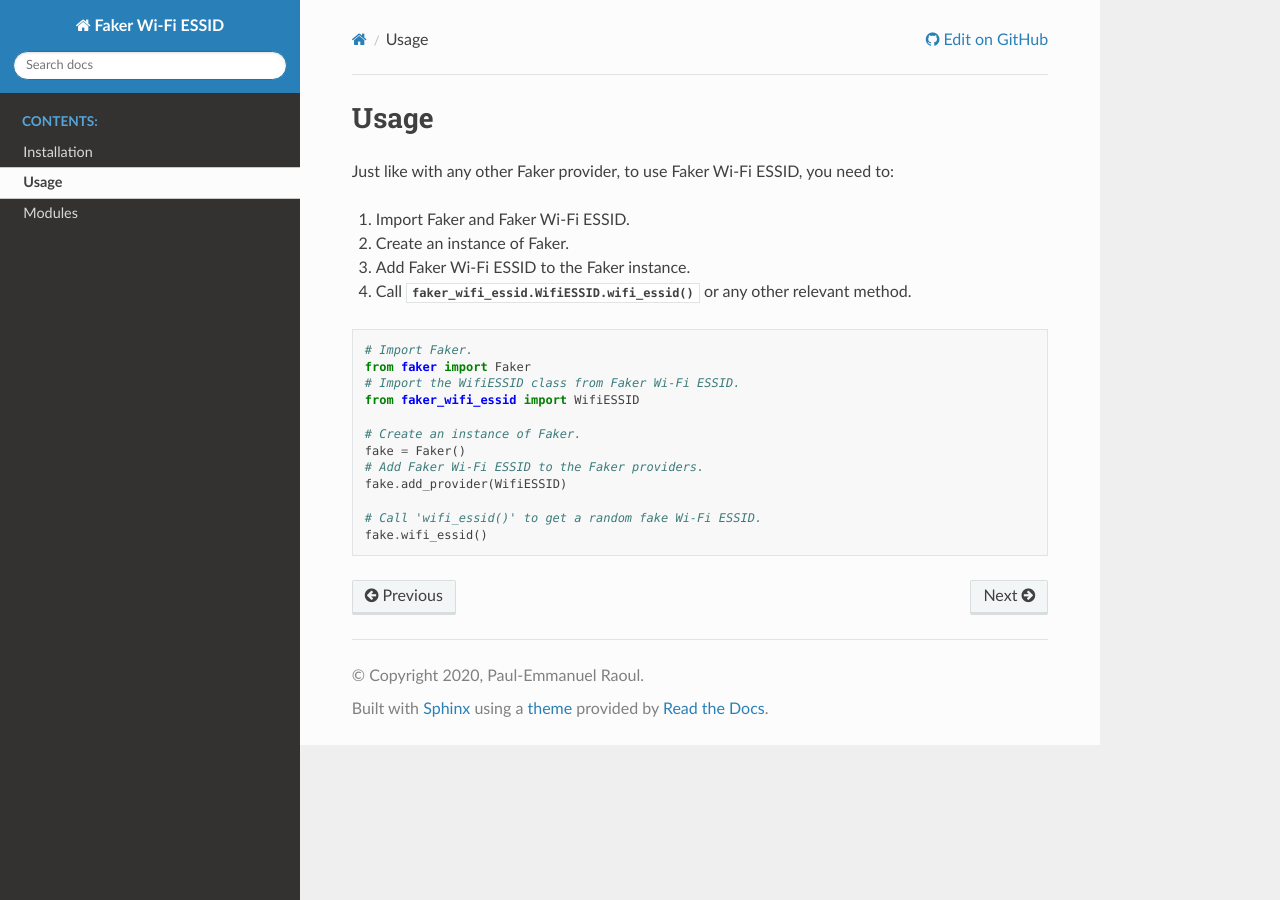
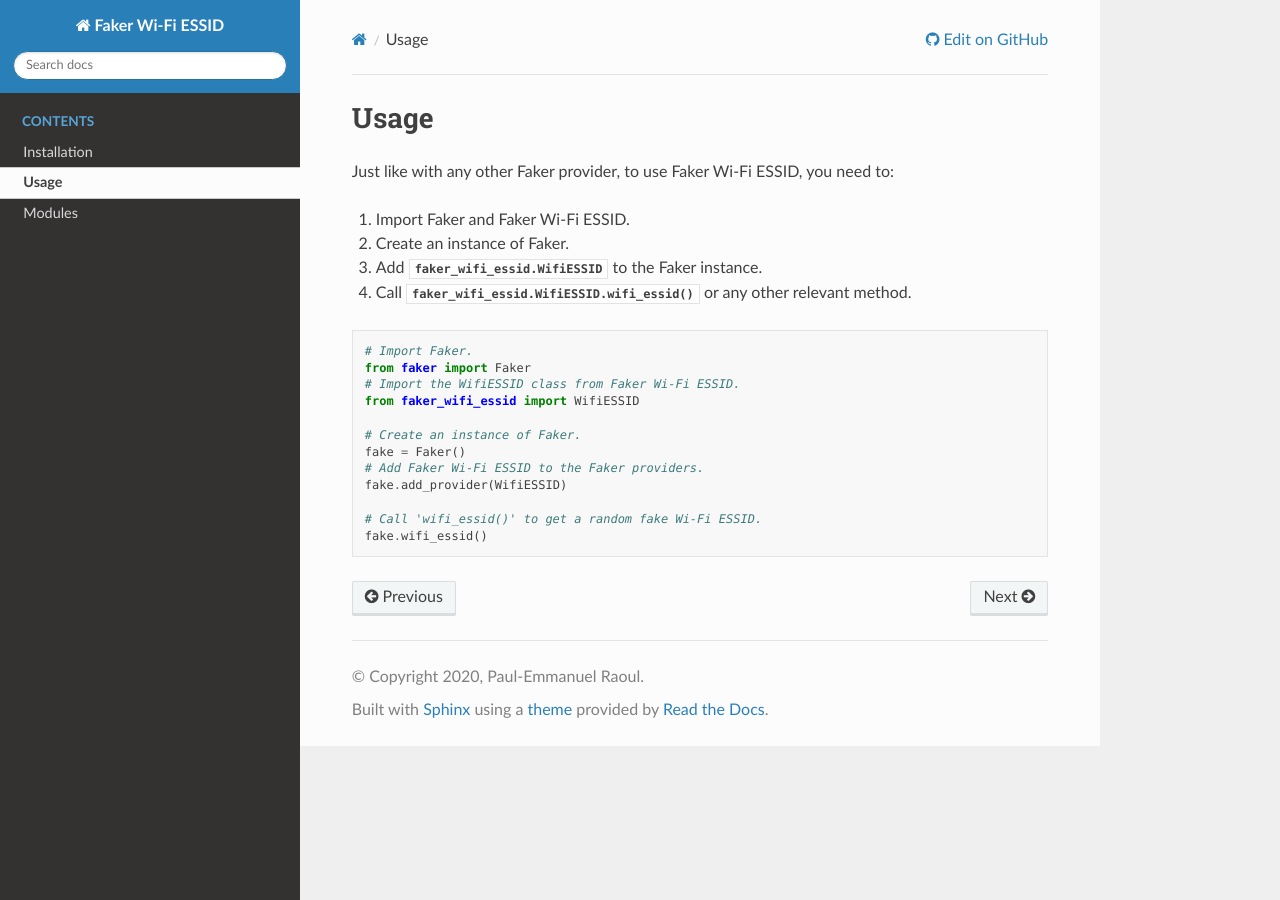
Before and after one commit to SkypLabs/faker-wifi-essid, a Sphinx documentation site: the page built from docs/usage.rst, in a window 1280 px wide. Built offline with Sphinx 7.4.7 and the Read the Docs theme 2.0.0, drawn with Linux system fonts in a browser that asks for light colours.

Commit message:
Improve the wording

```diff
--- a/docs/index.rst
+++ b/docs/index.rst
@@ -13,7 +13,7 @@ Faker Wi-Fi ESSID is a `Faker`_ provider for Wi-Fi ESSIDs.
    :alt: Faker Wi-Fi ESSID - Demo
 
 .. toctree::
-   :caption: Contents:
+   :caption: Contents
 
    installation
    usage
--- a/docs/usage.rst
+++ b/docs/usage.rst
@@ -6,7 +6,7 @@ Just like with any other Faker provider, to use Faker Wi-Fi ESSID, you need to:
 
 1. Import Faker and Faker Wi-Fi ESSID.
 2. Create an instance of Faker.
-3. Add Faker Wi-Fi ESSID to the Faker instance.
+3. Add :py:class:`faker_wifi_essid.WifiESSID` to the Faker instance.
 4. Call :py:meth:`faker_wifi_essid.WifiESSID.wifi_essid` or any other relevant method.
 
 .. code-block:: python
```
